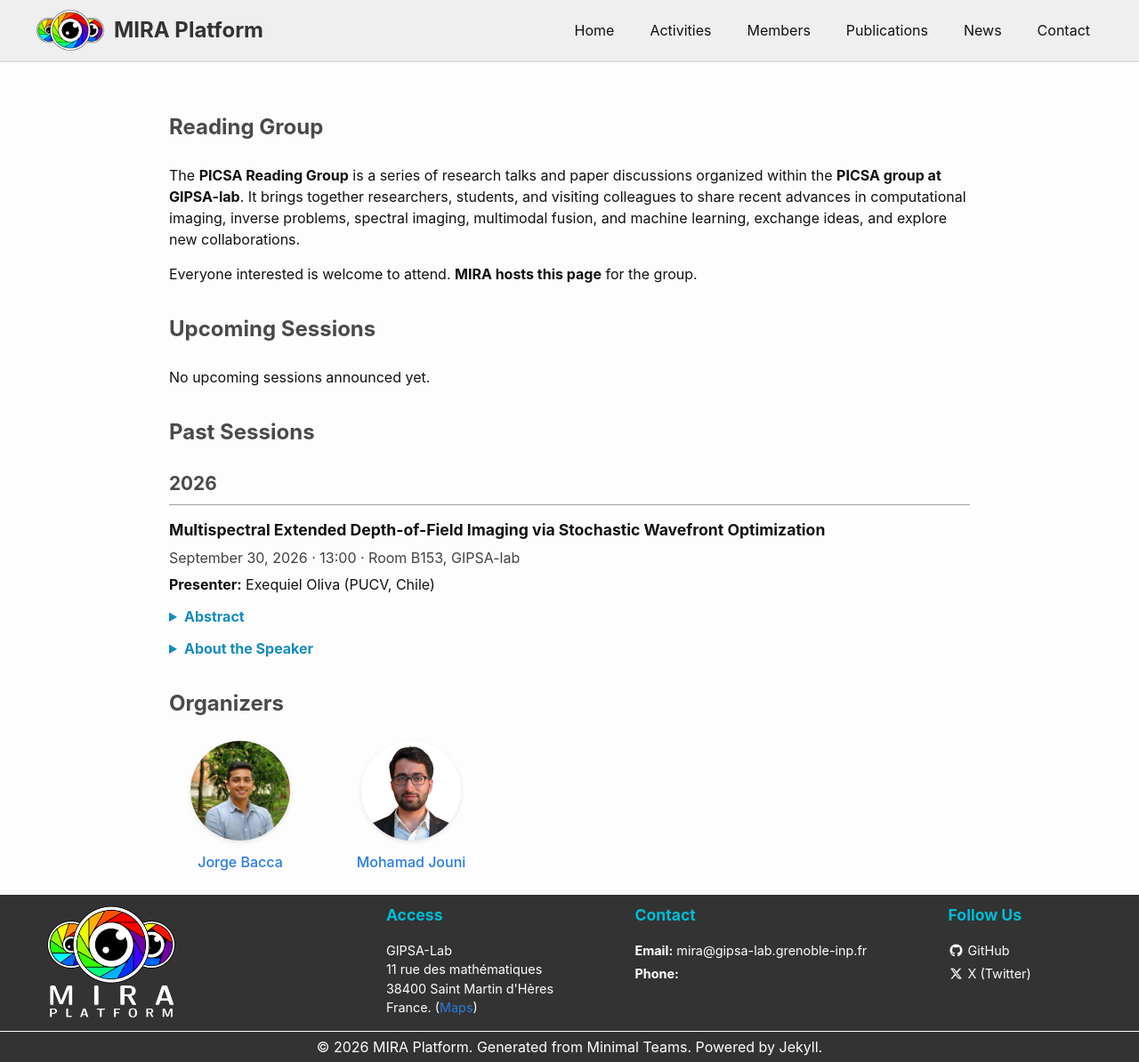
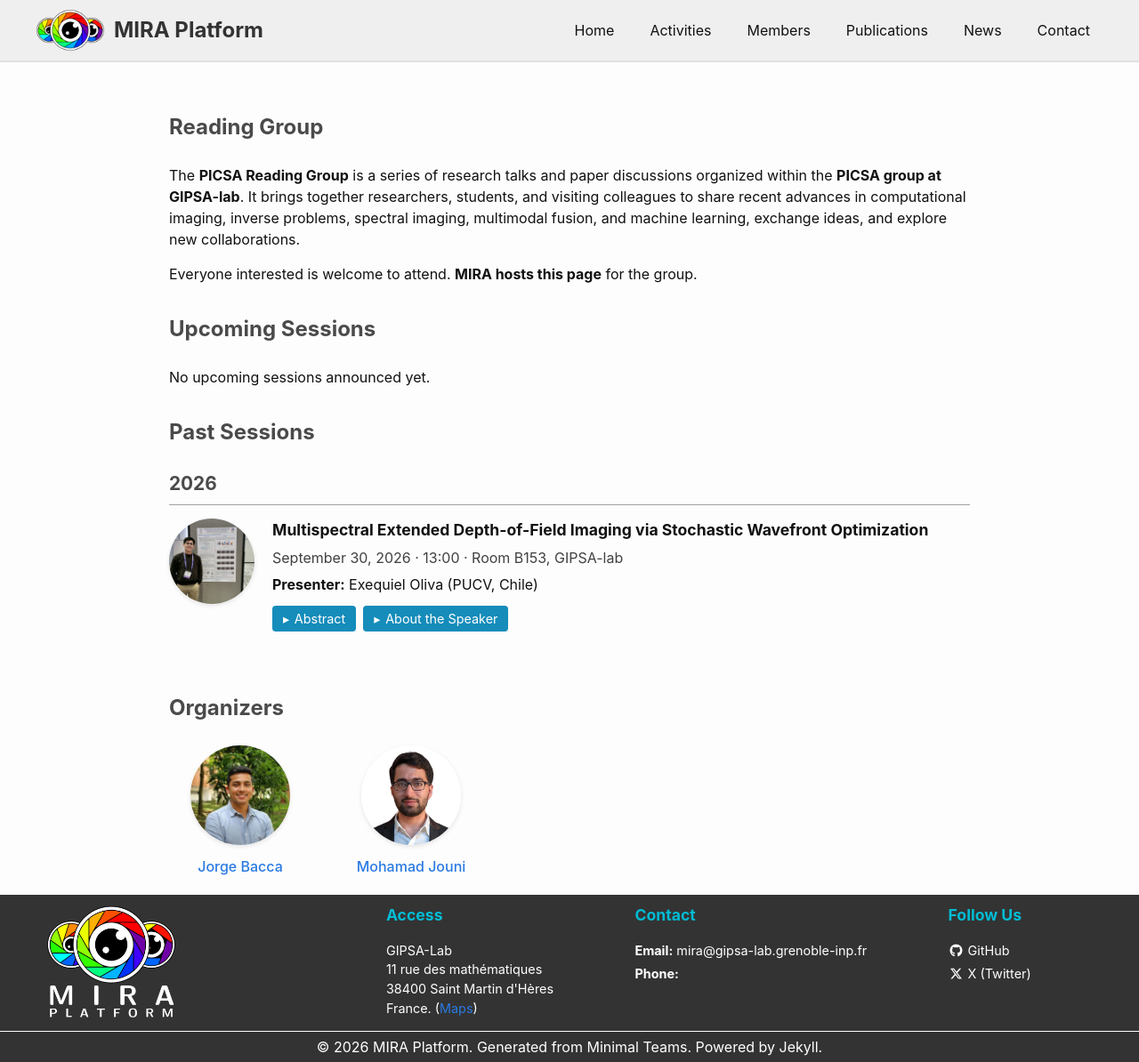
Before and after one commit to mira-imaging/mira-imaging.github.io, a Jekyll site: the page built from _pages_navbar/reading-group.html, in a window 1280 px wide and 1194 px high. Shown: the whole window at 89% size. Built offline with Jekyll 4.4.1, drawn with Linux system fonts in a browser that asks for light colours.

Commit message:
Fixed RG

```diff
--- a/_data/reading_group.yml
+++ b/_data/reading_group.yml
@@ -33,6 +33,7 @@ sessions:
     location: "Room B153, GIPSA-lab"
     presenters:
       - name: Exequiel Oliva (PUCV, Chile)
+        photo: exequiel_oliva_icip_pp.jpeg
     abstract: |
       Extended depth-of-field (EDoF) is a desirable attribute for imaging systems
       where all features in the scene are in focus despite their relative distance.
--- a/_includes/reading_group/session.html
+++ b/_includes/reading_group/session.html
@@ -1,5 +1,22 @@
 {% assign session_location = include.session.location | default: include.group.location %}
+{% assign profile_dir = site.data.general.images_dirs.profile_pictures %}
 <article class="reading-group-session">
+  <div class="reading-group-session-portraits">
+    {% for person in include.session.presenters %}
+      {% assign speaker_name = person.name %}
+      {% assign speaker_photo = person.photo | default: "default.png" %}
+      {% if person.member_key %}
+        {% assign speaker_member = site.data.members.members | where: "key", person.member_key | first %}
+        {% assign speaker_name = speaker_member.name | default: person.member_key %}
+        {% assign speaker_photo = speaker_member.photo | default: "default.png" %}
+      {% endif %}
+      <img class="reading-group-session-photo"
+           src="{{ profile_dir | append: '/' | append: speaker_photo | relative_url | escape }}"
+           alt="{% unless speaker_photo == 'default.png' %}{{ speaker_name | escape }}{% endunless %}"
+           width="96" height="96" loading="lazy">
+    {% endfor %}
+  </div>
+  <div class="reading-group-session-content">
     <h{{ include.heading_level }} class="reading-group-session-title">{{ include.session.title | escape }}</h{{ include.heading_level }}>
     <p class="reading-group-session-meta">
       <time datetime="{{ include.session.date | escape }}">{{ include.session.date | date: "%B %-d, %Y" | escape }}</time>
@@ -14,6 +31,7 @@
       <strong>Presenter{% if include.session.presenters.size > 1 %}s{% endif %}:</strong>
       {% for person in include.session.presenters %}{% unless forloop.first %}, {% endunless %}{% include reading_group/person.html person=person %}{% endfor %}
     </p>
+    <div class="reading-group-disclosures">
       {% if include.session.abstract and include.session.abstract != empty %}
         <details class="reading-group-abstract">
           <summary>Abstract</summary>
@@ -26,5 +44,7 @@
           <div>{{ include.session.speaker_bio | markdownify }}</div>
         </details>
       {% endif %}
+    </div>
     {% include reading_group/links.html links=include.session.links %}
+  </div>
 </article>
--- a/_pages_navbar/reading-group.html
+++ b/_pages_navbar/reading-group.html
@@ -82,3 +82,5 @@ permalink: /reading-group/
     </section>
   {% endif %}
 </div>
+
+<script src="{{ '/assets/js/reading-group.js' | relative_url }}" defer></script>
--- a/assets/css/style.css
+++ b/assets/css/style.css
@@ -850,7 +850,31 @@
 }
 
 .reading-group-session {
+    display: flex;
+    align-items: flex-start;
+    gap: 1.25rem;
     margin-bottom: 1.5rem;
+}
+
+.reading-group-session-portraits {
+    display: flex;
+    flex-direction: column;
+    gap: 0.75rem;
+    flex: 0 0 96px;
+}
+
+.reading-group-session-photo {
+    width: 96px;
+    height: 96px;
+    object-fit: cover;
+    object-position: center 30%;
+    border-radius: 50%;
+    box-shadow: 0 2px 5px rgba(0, 0, 0, 0.1);
+}
+
+.reading-group-session-content {
+    flex: 1;
+    min-width: 0;
 }
 
 .reading-group-session-title {
@@ -901,19 +925,47 @@
     margin: 0.75rem 0;
 }
 
-.reading-group-abstract summary {
+.reading-group-abstract summary,
+.reading-group-disclosure-button {
     width: fit-content;
-    color: #158CBA;
+    max-width: 100%;
+    padding: 0.25rem 0.75rem;
+    background-color: #158CBA;
+    color: white;
+    border: 0;
+    border-radius: 4px;
+    font-family: inherit;
+    font-size: 0.9rem;
+    font-weight: normal;
+    line-height: inherit;
+    text-align: left;
     cursor: pointer;
-    font-weight: bold;
+}
+
+.reading-group-abstract summary:hover,
+.reading-group-disclosure-button:hover {
+    background-color: #0056b3;
+}
+
+.reading-group-disclosure-controls {
+    display: flex;
+    flex-wrap: wrap;
+    align-items: flex-start;
+    gap: 0.5rem;
+    margin-top: 0.75rem;
+}
+
+.reading-group-disclosure-marker {
+    margin-right: 0.35rem;
 }
 
 .reading-group-abstract[open] summary {
-    margin-bottom: 0.5rem;
+    margin-bottom: 0.75rem;
 }
 
 .reading-group a:focus-visible,
-.reading-group-abstract summary:focus-visible {
+.reading-group-abstract summary:focus-visible,
+.reading-group-disclosure-button:focus-visible {
     outline: 2px solid #0056b3;
     outline-offset: 3px;
 }
@@ -951,6 +1003,19 @@
 }
 
 @media screen and (max-width: 550px) {
+    .reading-group-session {
+        gap: 0.75rem;
+    }
+
+    .reading-group-session-portraits {
+        flex-basis: 64px;
+    }
+
+    .reading-group-session-photo {
+        width: 64px;
+        height: 64px;
+    }
+
     .reading-group-info {
         grid-template-columns: minmax(0, 1fr);
         gap: 0.2rem;
--- /dev/null
+++ b/assets/js/reading-group.js
@@ -0,0 +1,55 @@
+// Keep native disclosures usable when this page enhancement is unavailable.
+document.querySelectorAll('.reading-group-session').forEach((session, sessionIndex) => {
+    const container = session.querySelector('.reading-group-disclosures');
+    const disclosures = Array.from(container.children).filter(child => child.matches('details'));
+    if (!disclosures.length) return;
+
+    const controls = document.createElement('div');
+    controls.className = 'reading-group-disclosure-controls';
+    const title = session.querySelector('.reading-group-session-title').textContent.trim();
+
+    const entries = disclosures.map((details, index) => {
+        const summary = details.querySelector('summary');
+        const panel = summary.nextElementSibling;
+        const button = document.createElement('button');
+        const marker = document.createElement('span');
+        const label = summary.textContent.trim();
+        const id = `reading-group-session-${sessionIndex}-disclosure-${index}`;
+
+        button.type = 'button';
+        button.className = 'reading-group-disclosure-button';
+        button.id = `${id}-button`;
+        button.setAttribute('aria-label', `${label} for ${title}`);
+        button.setAttribute('aria-controls', id);
+        button.setAttribute('aria-expanded', 'false');
+        marker.className = 'reading-group-disclosure-marker';
+        marker.setAttribute('aria-hidden', 'true');
+        marker.textContent = '▸';
+        button.append(marker, document.createTextNode(label));
+
+        panel.id = id;
+        panel.setAttribute('role', 'region');
+        panel.setAttribute('aria-labelledby', button.id);
+        details.open = false;
+        summary.hidden = true;
+        controls.append(button);
+        return { details, button, marker };
+    });
+
+    const synchronize = () => {
+        entries.forEach(({ details, button, marker }) => {
+            button.setAttribute('aria-expanded', String(details.open));
+            marker.textContent = details.open ? '▾' : '▸';
+        });
+    };
+
+    entries.forEach(({ details, button }) => {
+        button.addEventListener('click', () => {
+            const opening = !details.open;
+            entries.forEach(entry => { entry.details.open = opening && entry.details === details; });
+            synchronize();
+        });
+        details.addEventListener('toggle', synchronize);
+    });
+    container.prepend(controls);
+});
```
Also changed, not shown: README.md (+10 -0 lines), media/images/profile_pictures/exequiel_oliva_icip_pp.jpeg (added). Lines whose indentation alone changed are shown as unchanged.
